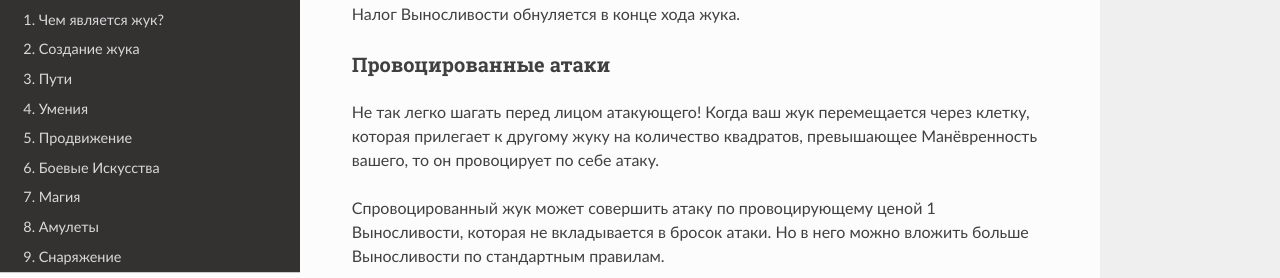
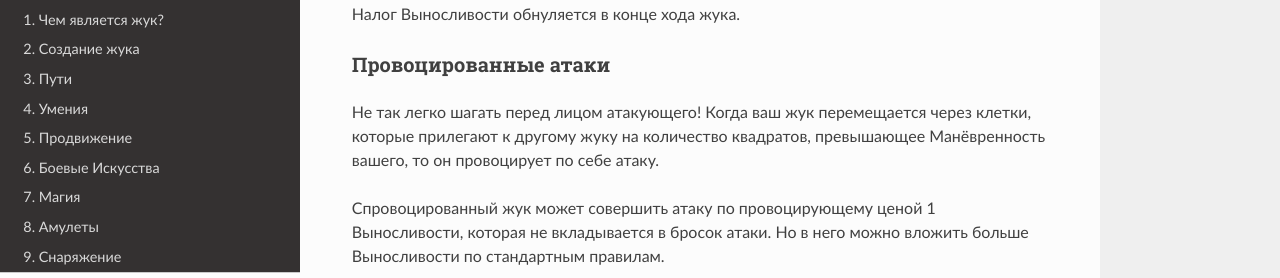
Before and after one commit to LazySelkie/hollow-knight-rpg-ru, a Sphinx documentation site: the page built from docs/source/combat.rst, in a window 1280 px wide and 900 px high, scrolled down 2174 px. Shown: the part 155-433 px from the top of the window. Built offline with Sphinx 7.4.7 and the Read the Docs theme 2.0.0, drawn with Linux system fonts in a browser that asks for light colours.

Commit message:
Update combat.rst

```diff
--- a/docs/source/combat.rst
+++ b/docs/source/combat.rst
@@ -62,7 +62,7 @@
 
 Провоцированные атаки
 ~~~~~~~~~~~~~~~~~~~~~~~
-Не так легко шагать перед лицом атакующего! Когда ваш жук перемещается через клетку, которая прилегает к другому жуку на количество квадратов, превышающее Манёвренность вашего, то он провоцирует по себе атаку.
+Не так легко шагать перед лицом атакующего! Когда ваш жук перемещается через клетки, которые прилегают к другому жуку на количество квадратов, превышающее Манёвренность вашего, то он провоцирует по себе атаку.
 
 Спровоцированный жук может совершить атаку по провоцирующему ценой 1 Выносливости, которая не вкладывается в бросок атаки. Но в него можно вложить больше Выносливости по стандартным правилам.
 
```
